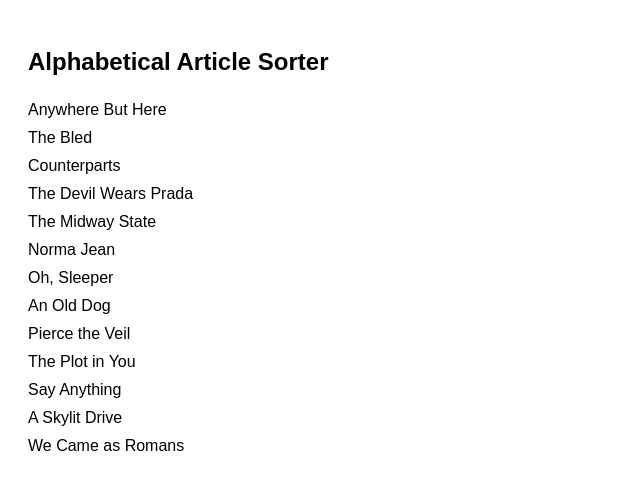
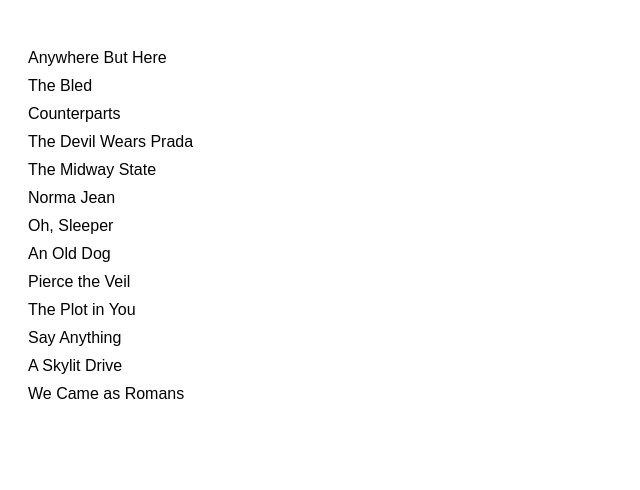
Before and after one commit to acciojob/sorting-articles-Sayan014, a website: page main.html in a window 1280 px wide. Shown: the whole page, without its empty margins (0-640 px from the left). Drawn offline with Linux system fonts and the light colour scheme.

Commit message:
created a submission

```diff
--- a/main.html
+++ b/main.html
@@ -8,8 +8,6 @@
 
 <body>
 	<!-- the entire body must be written by student -->
-	    <h2>Alphabetical Article Sorter</h2>
-
     <ul id="band"></ul>
     <script type="text/javascript" src="./script.js">
 </script>
```
